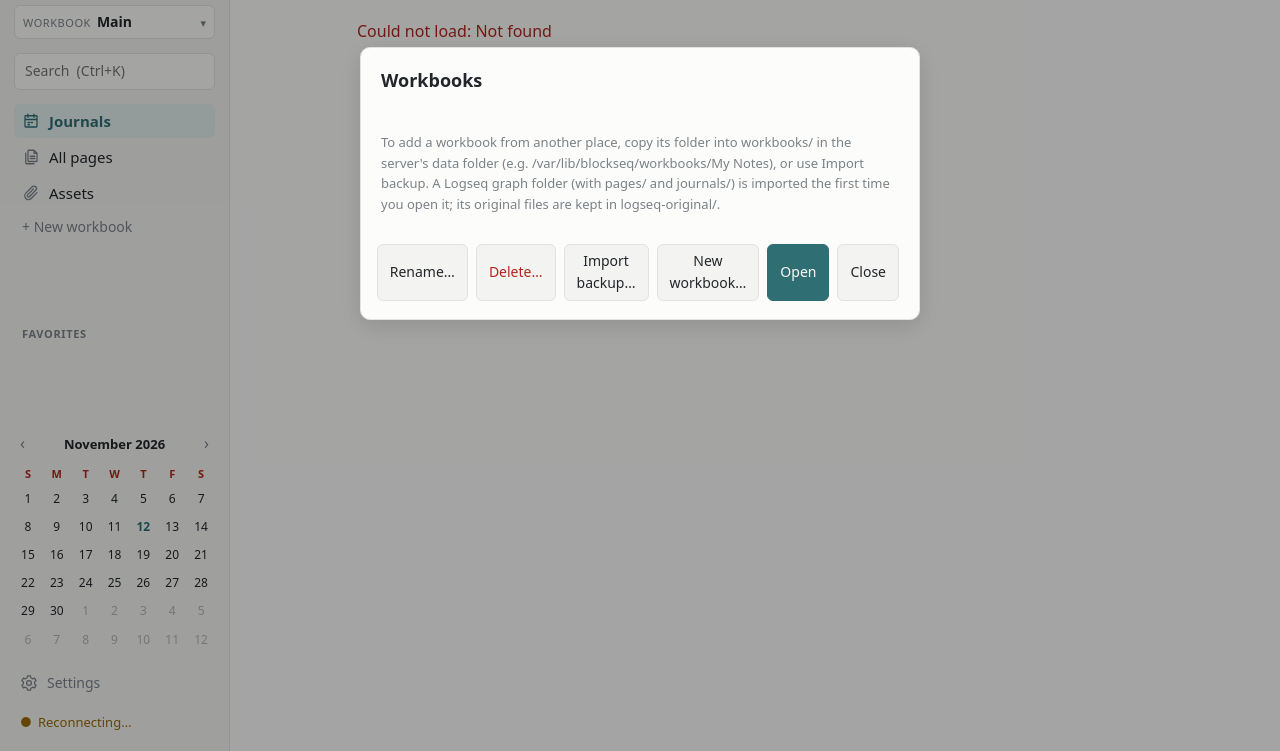
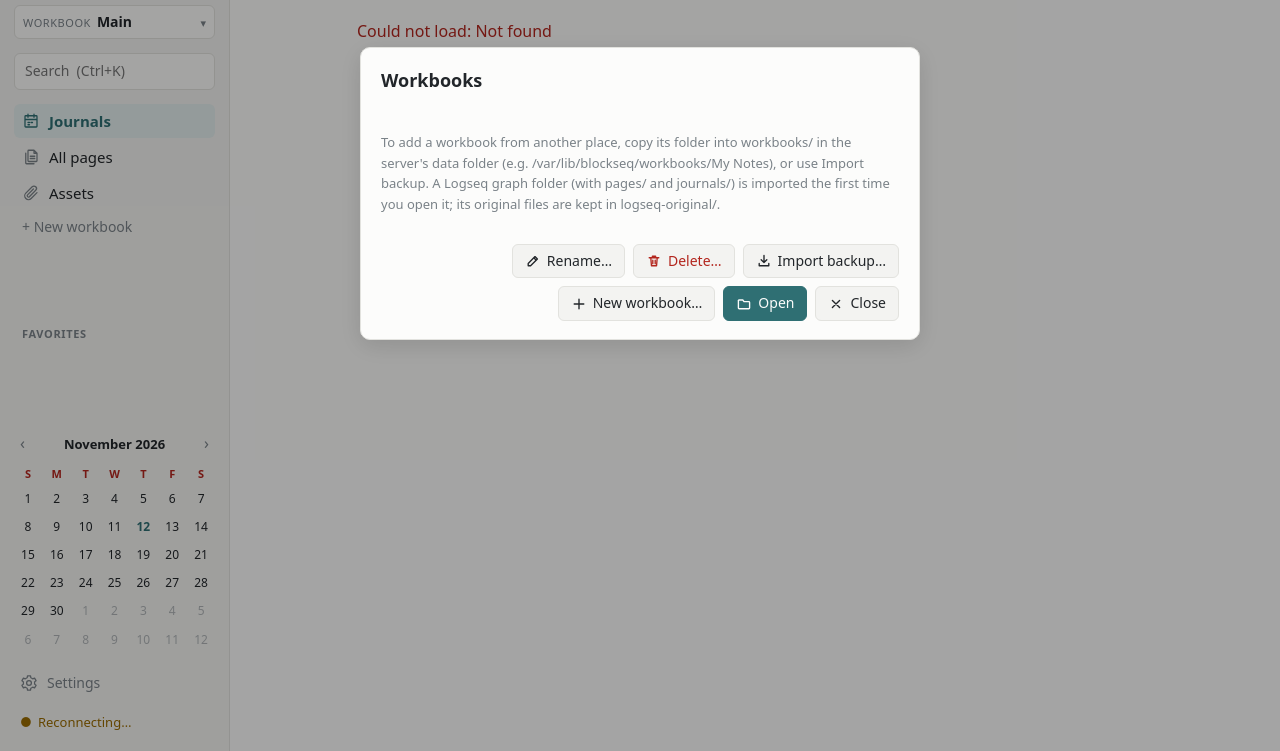
Before and after one commit to crome1394/blockseq, a plain HTML site: page web/index.html in a window 1280 px wide. Both pictures are taken after a click on the button "Switch workbook". Shown: the part 49-800 px from the top of the page. Drawn offline with Linux system fonts and the light colour scheme; no server answers.

Commit message:
Icons on the workbook menu's buttons
Dialog buttons can carry an icon (openModal's 4th element); the workbook
menu uses pencil, bin, import, plus, folder and cross icons.

```diff
--- a/web/app.css
+++ b/web/app.css
@@ -1624,3 +1624,8 @@ html.wide .embed-wrap.embed-tweet { width: 550px; }
 .modal-actions button.danger { color: var(--danger); }
 .modal-actions button.danger:hover { border-color: var(--danger); }
 .pick-row > .muted.small { white-space: nowrap; flex: none; margin-left: 12px; }
+
+/* Dialog buttons with an icon. */
+.modal-actions { flex-wrap: wrap; }
+.modal-actions button.with-icon { display: inline-flex; align-items: center; gap: 6px; }
+.modal-actions button.with-icon svg { flex: none; }
--- a/web/js/app.js
+++ b/web/js/app.js
@@ -735,6 +735,17 @@ function newWorkbookDialog() {
   input.focus();
 }
 
+// Icons for the workbook menu's buttons.
+const wbIcon = (d) => `<svg viewBox="0 0 20 20" width="16" height="16" aria-hidden="true"><path d="${d}" fill="none" stroke="currentColor" stroke-width="1.7" stroke-linecap="round" stroke-linejoin="round"/></svg>`;
+const WB_ICONS = {
+  rename: wbIcon('M12.5 4.5l3 3L7 16H4v-3zM11 6l3 3'),
+  delete: wbIcon('M4 6h12M8 6V4h4v2M6 6l.8 10h6.4L14 6M8.5 9v4.5M11.5 9v4.5'),
+  import: wbIcon('M10 3v9M6.5 8.5L10 12l3.5-3.5M4 13v3h12v-3'),
+  create: wbIcon('M10 4v12M4 10h12'),
+  open: wbIcon('M3 6.5V15a1 1 0 0 0 1 1h12a1 1 0 0 0 1-1V8a1 1 0 0 0-1-1h-6L8.5 5H4a1 1 0 0 0-1 1.5z'),
+  close: wbIcon('M5.5 5.5l9 9M14.5 5.5l-9 9'),
+};
+
 // The workbook menu: pick a workbook, then Open or Rename it.
 async function openWorkbookDialog(selectId = workbook()) {
   const body = el('div', 'dialog-form');
@@ -746,12 +757,12 @@ async function openWorkbookDialog(selectId = workbook()) {
   let selected = selectId;
   const open = () => switchWorkbook(selected);
   openModal('Workbooks', body, [
-    ['Rename…', () => { renameWorkbookDialog(selected); return false; }],
-    ['Delete…', () => { deleteWorkbookDialog(selected); return false; }, 'danger'],
-    ['Import backup…', () => { importDialog(); return false; }],
-    ['New workbook…', () => { newWorkbookDialog(); return false; }],
-    ['Open', () => { open(); return false; }, 'primary'],
-    ['Close'],
+    ['Rename…', () => { renameWorkbookDialog(selected); return false; }, '', WB_ICONS.rename],
+    ['Delete…', () => { deleteWorkbookDialog(selected); return false; }, 'danger', WB_ICONS.delete],
+    ['Import backup…', () => { importDialog(); return false; }, '', WB_ICONS.import],
+    ['New workbook…', () => { newWorkbookDialog(); return false; }, '', WB_ICONS.create],
+    ['Open', () => { open(); return false; }, 'primary', WB_ICONS.open],
+    ['Close', undefined, '', WB_ICONS.close],
   ]);
   list.append(el('p', 'muted', 'Loading…'));
   await loadWorkbooks();
--- a/web/js/ui.js
+++ b/web/js/ui.js
@@ -33,8 +33,8 @@ function legacyCopy(text) {
   active?.focus?.();
 }
 
-// A simple dialog. `body` is a DOM node; buttons are [label, fn, cls] and
-// close the dialog unless fn returns false.
+// A simple dialog. `body` is a DOM node; buttons are [label, fn, cls, icon]
+// (icon: optional SVG markup) and close the dialog unless fn returns false.
 export function openModal(title, body, buttons = [['Close']]) {
   closeModal();
   const overlay = document.createElement('div');
@@ -46,10 +46,14 @@ export function openModal(title, body, buttons = [['Close']]) {
   h.textContent = title;
   const foot = document.createElement('div');
   foot.className = 'modal-actions';
-  for (const [label, fn, cls] of buttons) {
+  for (const [label, fn, cls, icon] of buttons) {
     const b = document.createElement('button');
     b.textContent = label;
-    if (cls) b.className = cls;
+    if (icon) {
+      b.insertAdjacentHTML('afterbegin', icon);
+      b.classList.add('with-icon');
+    }
+    if (cls) b.classList.add(...cls.split(" "));
     b.addEventListener('click', () => { if (fn?.() !== false) closeModal(); });
     foot.append(b);
   }
```
